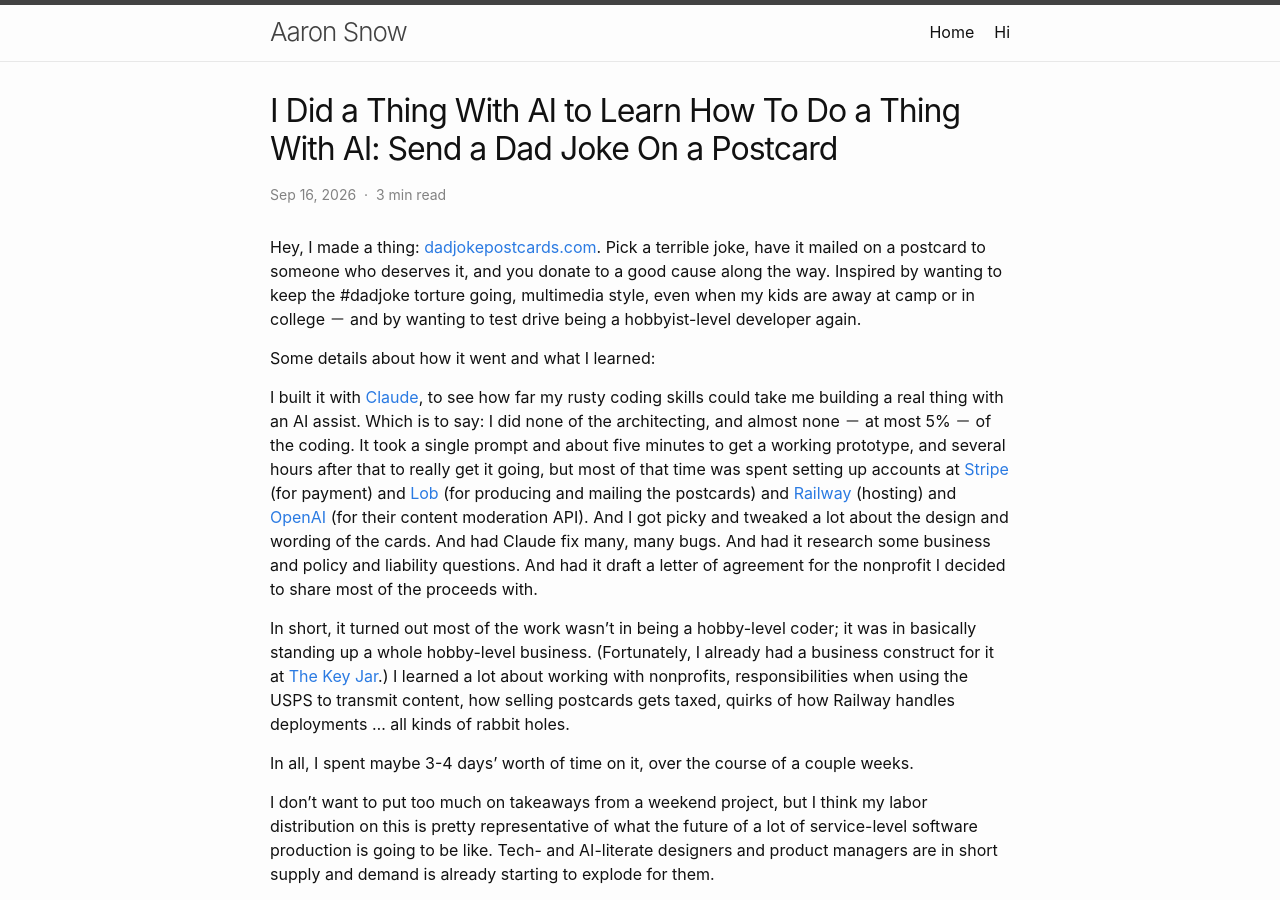
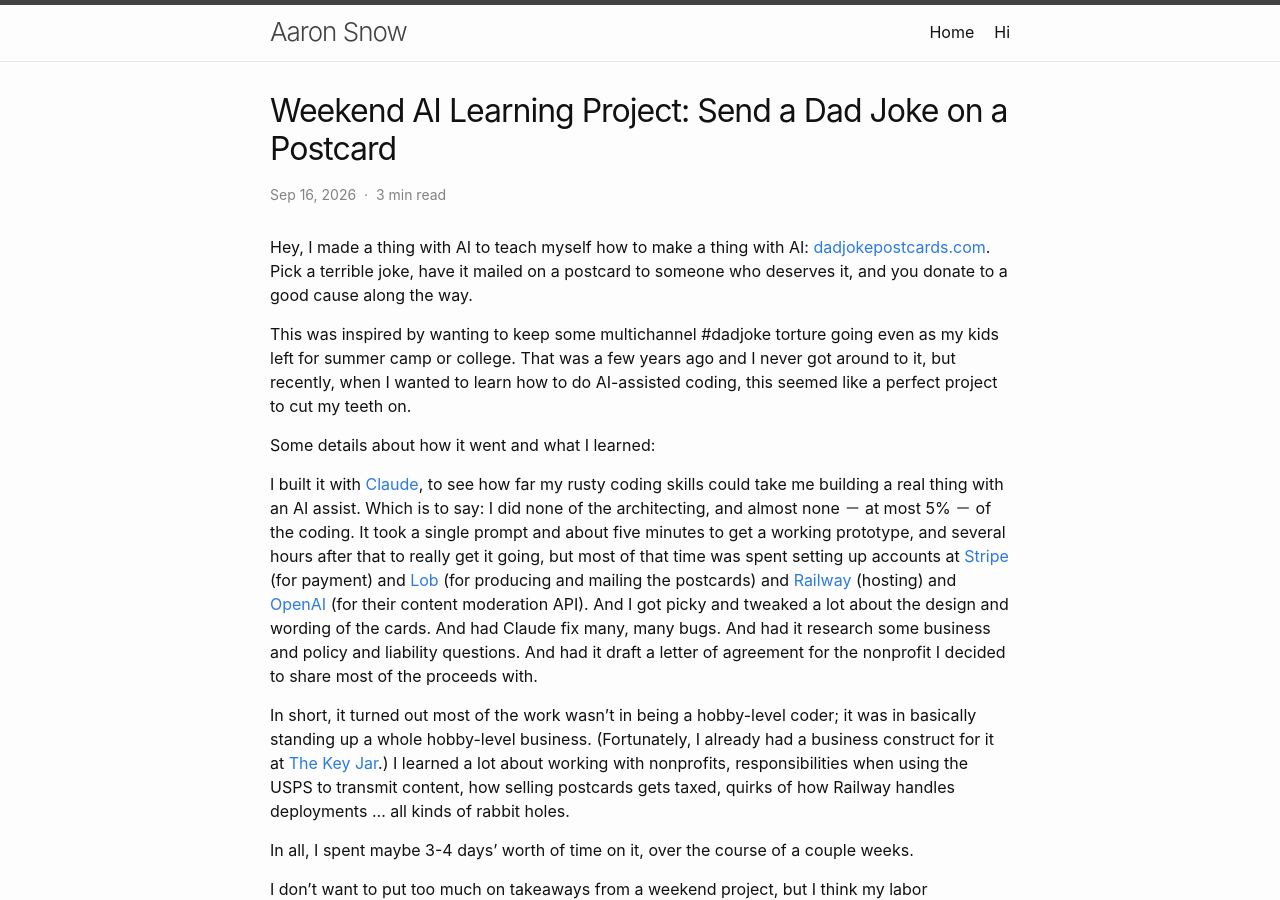
Before and after one commit to aaronsnow/aaronsnow.github.io, a Jekyll site: the page built from _posts/2026-09-16-dadjokepostcards.md, in a window 1280 px wide and 900 px high. Built offline with Jekyll 4.4.1, drawn with Linux system fonts in a browser that asks for light colours.

Commit message:
Update 2026-09-16-dadjokepostcards.md

```diff
--- a/_posts/2026-09-16-dadjokepostcards.md
+++ b/_posts/2026-09-16-dadjokepostcards.md
@@ -1,11 +1,13 @@
 ---
 layout: post
-title:  "I Did a Thing With AI to Learn How To Do a Thing With AI: Send a Dad Joke On a Postcard"
+title:  "Weekend AI Learning Project: Send a Dad Joke on a Postcard"
 date:   2026-09-16 00:00:00 -0400
 # categories: dadjokes ai development
 ---
 
-Hey, I made a thing: [dadjokepostcards.com](https://www.dadjokepostcards.com). Pick a terrible joke, have it mailed on a postcard to someone who deserves it, and you donate to a good cause along the way. Inspired by wanting to keep the #dadjoke torture going, multimedia style, even when my kids are away at camp or in college － and by wanting to test drive being a hobbyist-level developer again.
+Hey, I made a thing with AI to teach myself how to make a thing with AI: [dadjokepostcards.com](https://www.dadjokepostcards.com). Pick a terrible joke, have it mailed on a postcard to someone who deserves it, and you donate to a good cause along the way.
+
+This was inspired by wanting to keep some multichannel #dadjoke torture going even as my kids left for summer camp or college. That was a few years ago and I never got around to it, but recently, when I wanted to learn how to do AI-assisted coding, this seemed like a perfect project to cut my teeth on.
 
 Some details about how it went and what I learned:
 
```
